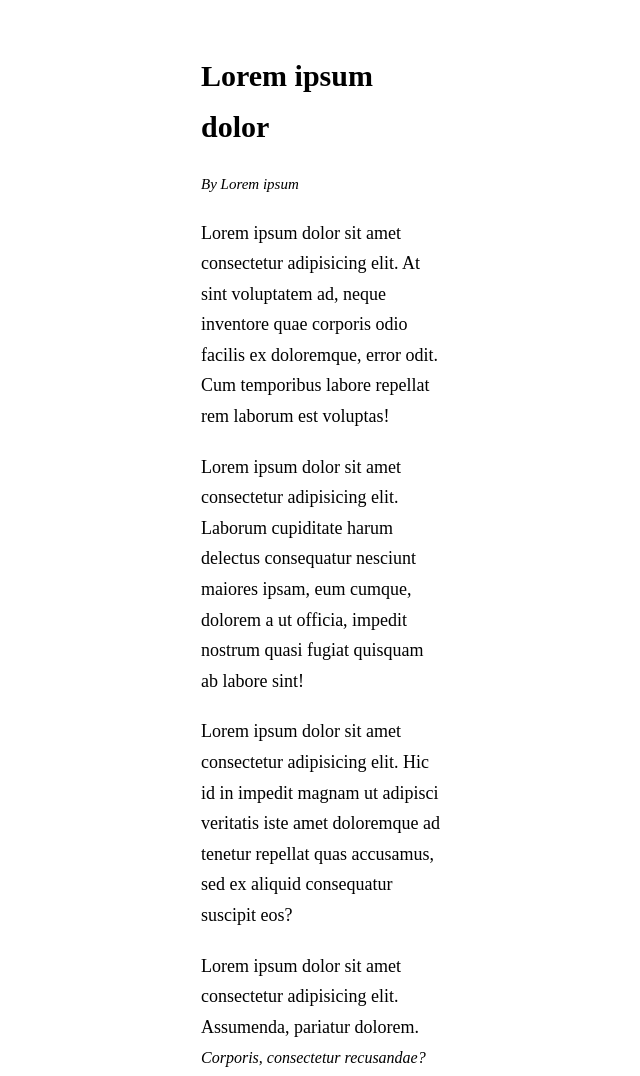
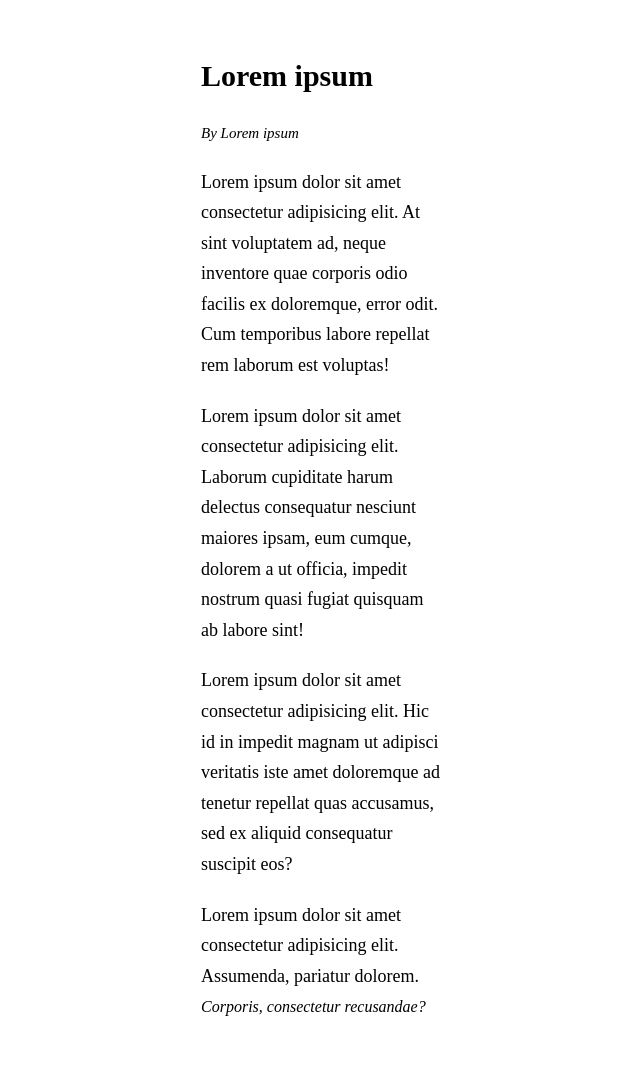
Before and after one commit to Raki7024/nauka-gita, a plain HTML site: page index.html in a window 1280 px wide. Shown: the whole page, without its empty margins (319-959 px from the left). Drawn offline with Linux system fonts and the light colour scheme.

```diff
--- a/index.html
+++ b/index.html
@@ -10,7 +10,7 @@
   <body>
     <section>
       <div class="container">
-        <h1>Lorem ipsum dolor</h1>
+        <h1>Lorem ipsum</h1>
         <p class="author">By Lorem ipsum</p>
         <p>
           Lorem ipsum dolor sit amet consectetur adipisicing elit. At sint
```
